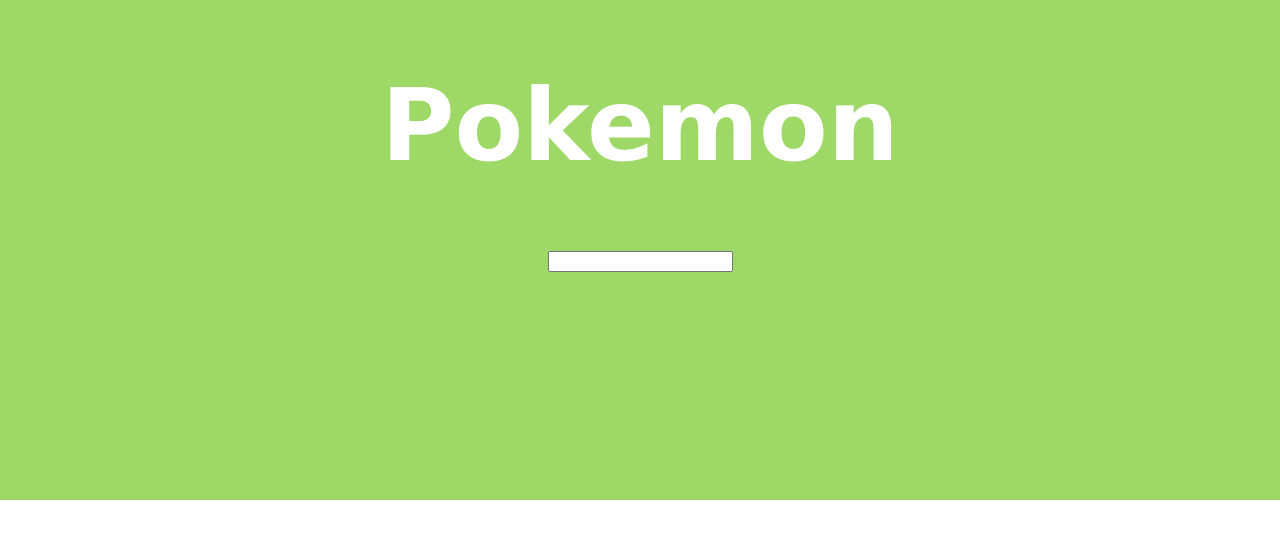
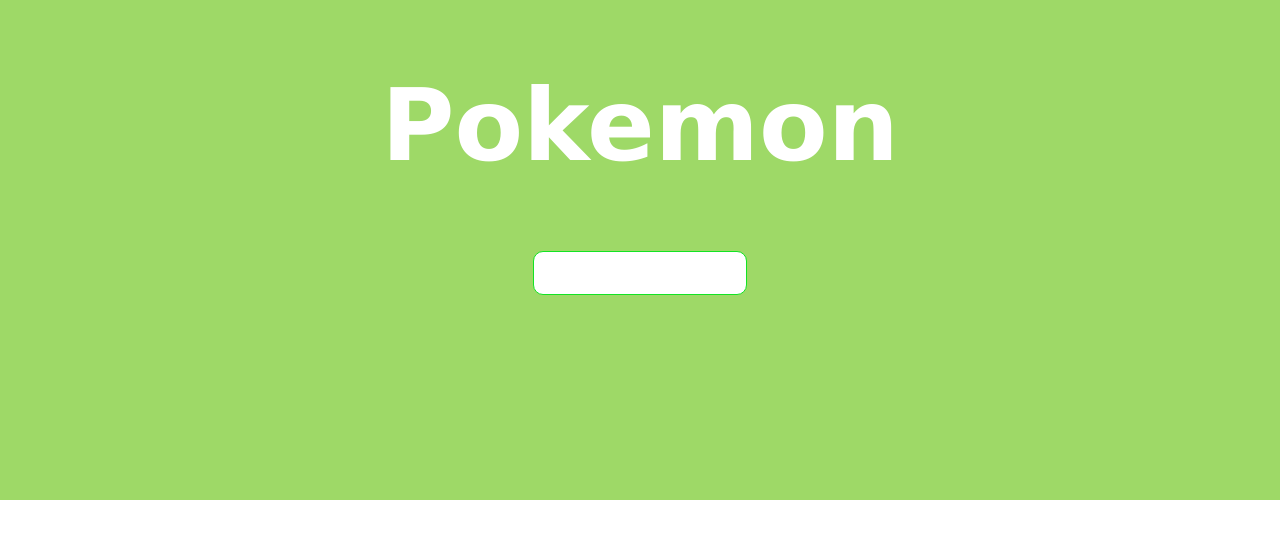
Before and after one commit to ValeSer/React-pokemon-app, a React (Create React App) app in the folder react-pokemon-app/: page / in a window 1280 px wide. Shown: the top 538 px of the page. Built offline with nearby package versions, Linux system fonts and the light colour scheme.

Commit message:
add some style to titlesection input

```diff
--- a/react-pokemon-app/src/App.css
+++ b/react-pokemon-app/src/App.css
@@ -19,3 +19,12 @@
   color: white;
   flex-direction: column;
 }
+
+.TitleSection input {
+  width: 200px;
+  height: 40px;
+  border-radius: 10px;
+  border: 1px solid rgb(19, 228, 36);
+  font-size: 18px;
+  padding-left: 10px;;
+}
```
